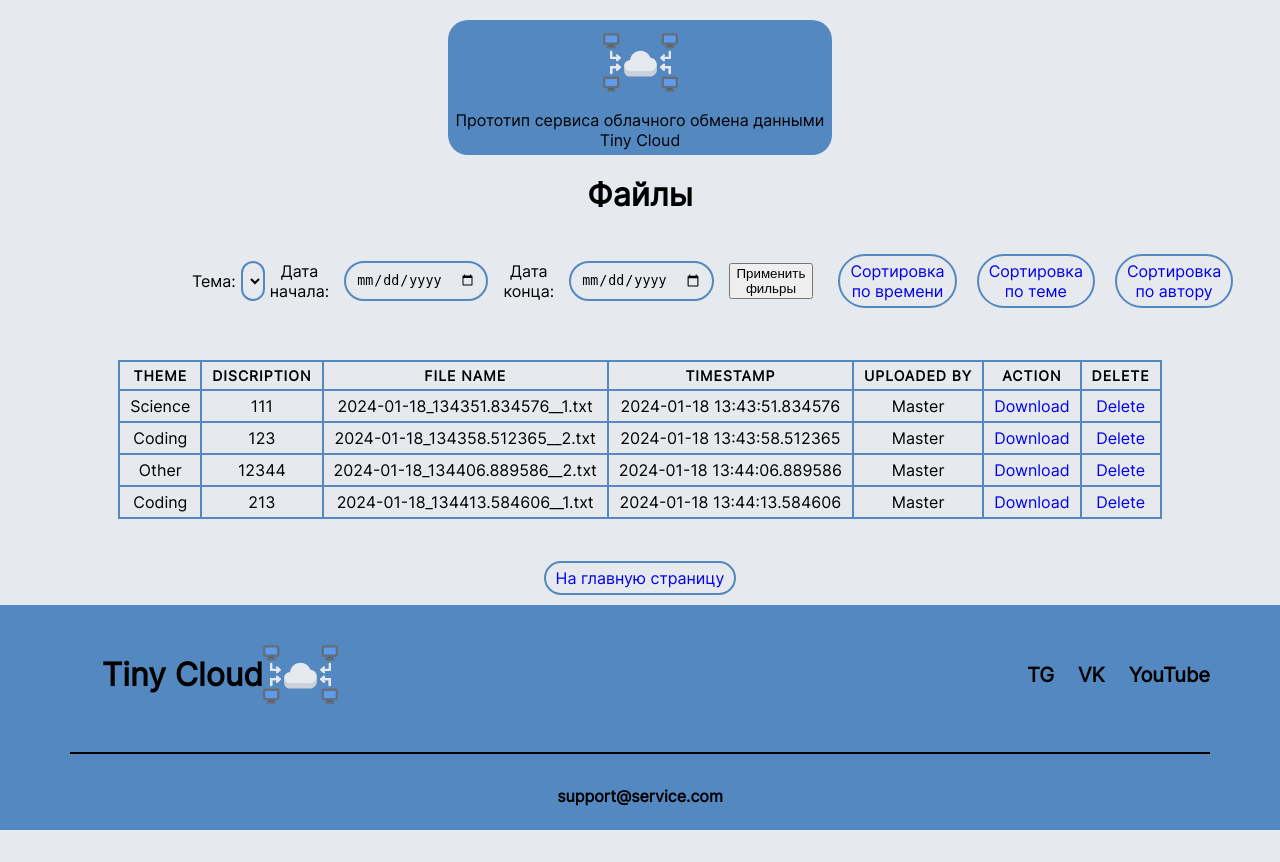
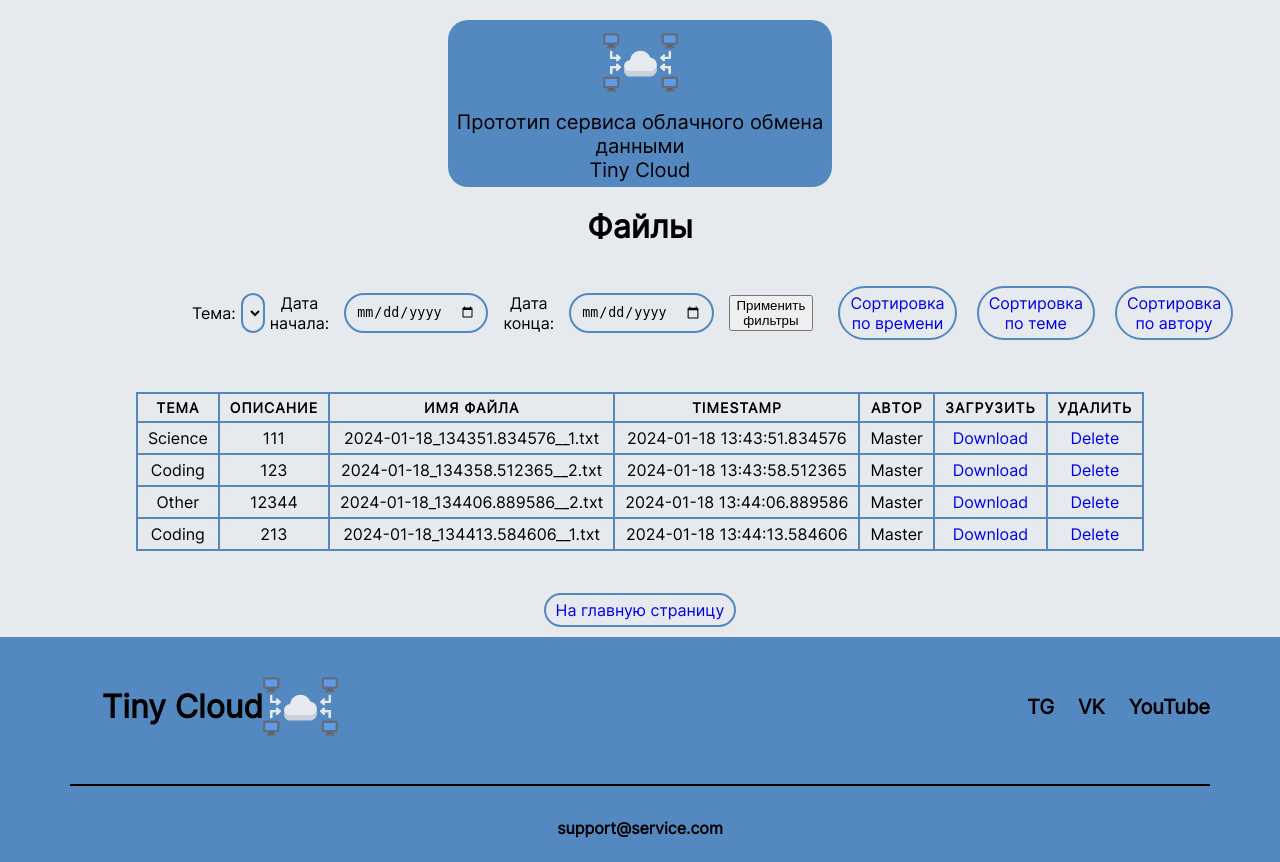
Before and after one commit to morenoler/Tiny-Cloud, a Flask app: page /files in a window 1280 px wide. Before the commit the page ends 830 px from the top, so only its background shows below. Run offline with Flask 3, Linux system fonts and the light colour scheme; a user stored in the database is signed in; data comes from the database, SQL or seed files in the repository; some libraries are stand-ins or nearby versions.

Commit message:
исправил грамматику

```diff
--- a/templates/admin_update_status.html
+++ b/templates/admin_update_status.html
@@ -12,7 +12,7 @@
     <p>Updating status for {{ user_to_update.username }}</p>
     <form action="/admin_update_status/{{ user_to_update.id }}" method="post">
         {{ form.hidden_tag() }}
-        <label for="new_status">New Status:</label>
+        <label for="new_status">Новый статус:</label>
         {{ form.new_status(class="form-control", required=true) }}
         <br>
         <input type="submit" value="Update Status" class="btn btn-primary">
--- a/templates/filesAdmin.html
+++ b/templates/filesAdmin.html
@@ -9,8 +9,8 @@
         <div class="card">
             <img src="../static/icon.svg">
             <div class="cardtext">
-                <a> Прототип сервиса облачного обмена данными </a>
-                <a>Tiny Cloud</a>
+                <p>Прототип сервиса облачного обмена данными</p>
+                <p>Tiny Cloud</p>
             </div>
             </div>
     <h1 class="heading">Файлы</h1>
@@ -20,6 +20,11 @@
         <select name="theme_filter" id="theme_filter">
             <option value="">Все темы</option>
             <option value="Coding" {% if theme_filter == 'Coding' %}selected{% endif %}>Coding</option>
+            <option value="Coding" {% if theme_filter == 'Gaming' %}selected{% endif %}>Gaming</option>
+            <option value="Coding" {% if theme_filter == 'Science' %}selected{% endif %}>Science</option>
+            <option value="Coding" {% if theme_filter == 'Books' %}selected{% endif %}>Books</option>
+            <option value="Coding" {% if theme_filter == 'Learning' %}selected{% endif %}>Learning</option>
+            <option value="Coding" {% if theme_filter == 'Other' %}selected{% endif %}>Other</option>
             <!-- Добавьте аналогичные опции для других тем -->
         </select>
 
@@ -29,7 +34,7 @@
         <label for="end_date_filter">Дата конца:</label>
         <input class="stroke" type="date" name="end_date_filter" value="{{ end_date_filter }}">
 
-        <button type="submit">Применить фильры</button>
+        <button type="submit">Применить фильтры</button>
 
         <tr>
             <div class = "header">
@@ -45,13 +50,13 @@
 
         <thead>
             <tr class="stroke">
-                <th class = "stroke">Theme</th>
-                <th class = "stroke">Discription</th>
-                <th class = "stroke">File Name</th>
+                <th class = "stroke">Тема</th>
+                <th class = "stroke">Описание</th>
+                <th class = "stroke">Имя файла</th>
                 <th class = "stroke">Timestamp</th>
-                <th class = "stroke">Uploaded By</th>
-                <th class = "stroke">Action</th>
-                <th class = "stroke">Delete</th>
+                <th class = "stroke">Автор</th>
+                <th class = "stroke">Загрузить</th>
+                <th class = "stroke">Удалить</th>
             </tr>
         </thead>
             <tbody>
@@ -80,7 +85,7 @@
             <nav>
                 <ul class="nav-list">
                     <li class="nav-item">
-                        <a href="" class="nav-link">TG</a>
+                        <a href="https://t.me/Tiny_Cloud_Official" class="nav-link">TG</a>
                     </li>
                     <li class="nav-item">
                         <a href="" class="nav-link">VK</a>
```
Also changed, not shown: templates/admin_users.html (+5 -5 lines), templates/index.html (+6 -6 lines), templates/login.html (+5 -5 lines), templates/register.html (+6 -6 lines).
